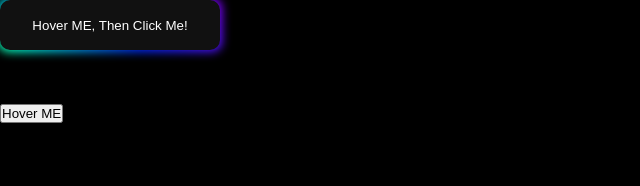
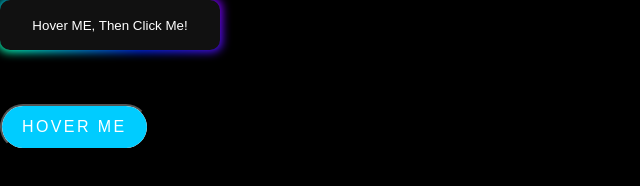
Before and after one commit to Pushpendra3005/WEB_DEVELOPMENT, a plain HTML site: page Ten_Buttton_Styles.html in a window 1280 px wide. Shown: the whole page, without its empty margins (0-640 px from the left). Drawn offline with Linux system fonts and the light colour scheme.

Commit message:
Update Ten_Button_Styles.css

```diff
--- a/Ten_Buttton_Styles.css
+++ b/Ten_Buttton_Styles.css
@@ -13,7 +13,9 @@
 /* creating root */
 :root{
     --color:white;
+
 }
+
 
 /* styling first button */
 .first {
@@ -77,3 +79,48 @@
 }
 
 /* styling Second button */
+
+.second{
+    display: inline-block;
+    padding: .75rem 1.25rem;
+    border-radius: 10rem;
+    color: #fff;
+    text-transform: uppercase;
+    font-size: 1rem;
+    letter-spacing: .15rem;
+    transition: all .3s;
+    position: relative;
+    overflow: hidden;
+    z-index: 1;
+
+    &::after{
+        content: '';
+        position: absolute;
+        bottom: 0;
+        left: 0;
+        width: 100%;
+        height: 100%;
+        background-color: #0cf;
+        border-radius: 10rem;
+        z-index: -2;
+    }
+    &::before{
+        content: '';
+        position: absolute;
+        bottom: 0;
+        left: 0;
+        width: 0%;
+        height: 100%;
+        background-color: darken(#0cf, 15%);
+        transition: all .3s;
+        border-radius: 10rem;
+        z-index: -1;
+    }
+
+    &:hover{
+        color: #fff;
+        &::before{
+            width: 100%;
+        }
+    }
+}
```
